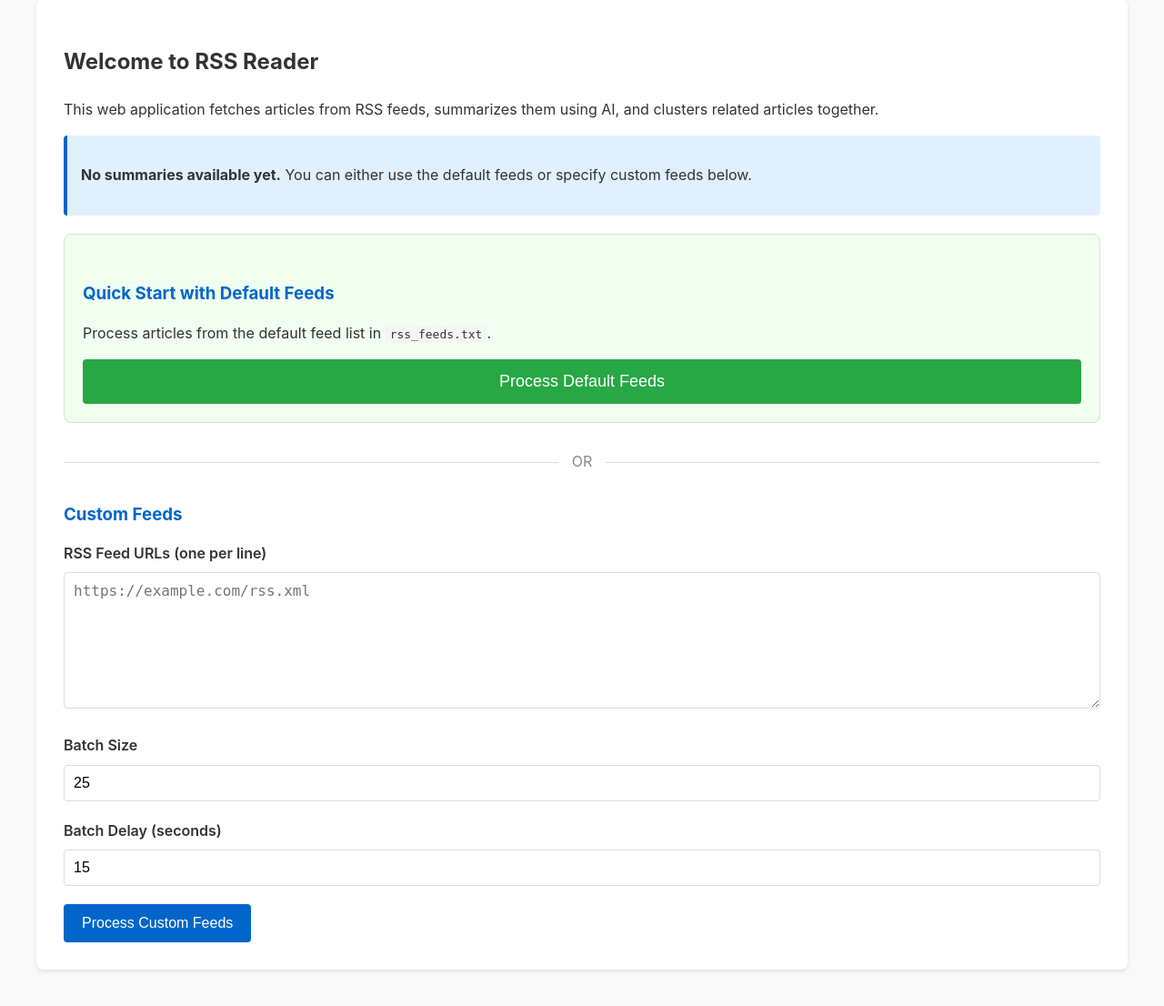
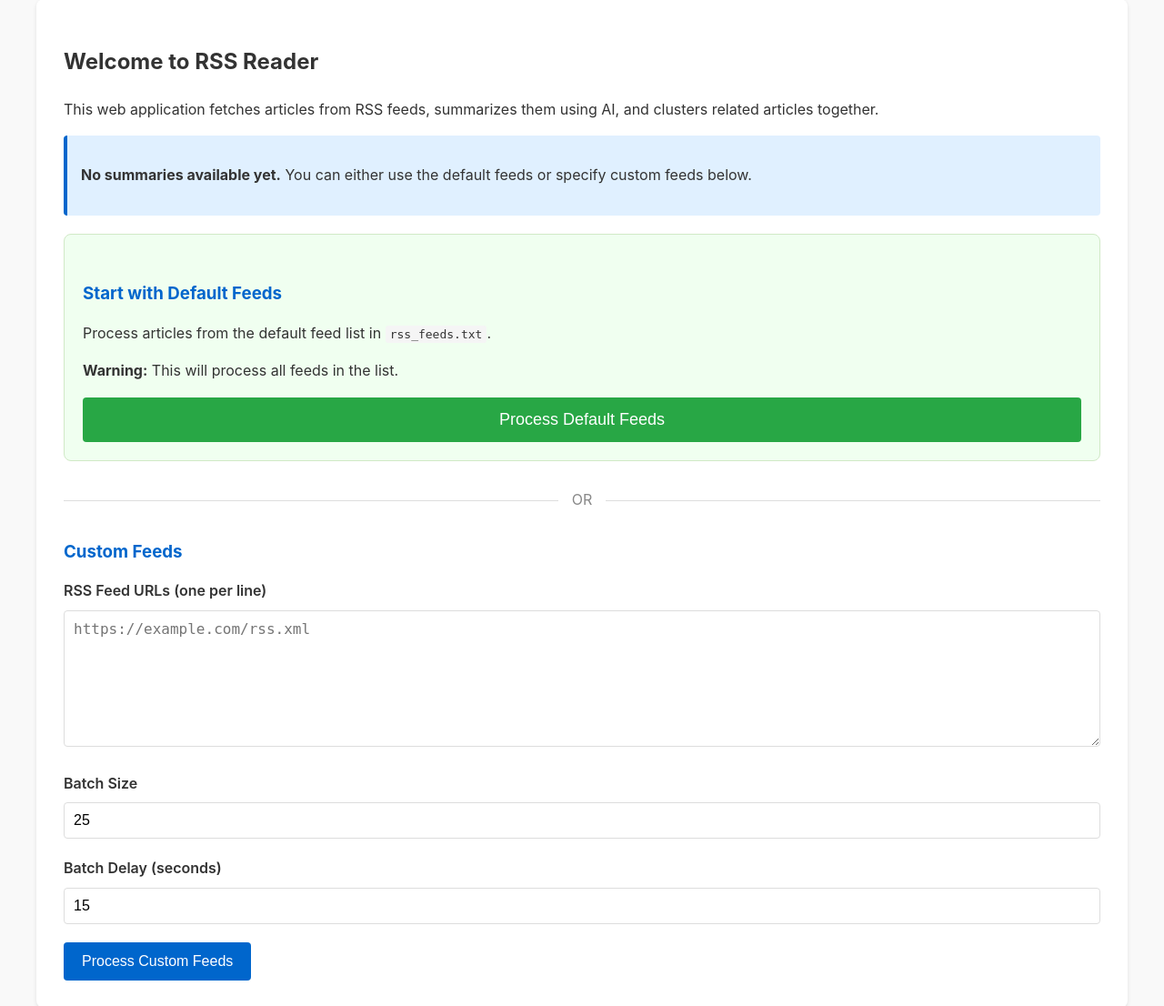
Before and after one commit to tcarmody/rss-reader, a Flask app: page / in a window 1280 px wide. Shown: the part 147-1253 px from the top of the page at 91% size. Run offline with Flask 2, Linux system fonts and the light colour scheme; parts of the project's set-up code (start-up, migrations or seed data) failed here and were passed over.

Commit message:
Modified welcome template

```diff
--- a/templates/welcome.html
+++ b/templates/welcome.html
@@ -149,8 +149,9 @@
 
             {% if has_default_feeds %}
             <div class="default-feeds-section">
-                <h3>Quick Start with Default Feeds</h3>
+                <h3>Start with Default Feeds</h3>
                 <p>Process articles from the default feed list in <code>rss_feeds.txt</code>.</p>
+                <p><strong>Warning:</strong> This will process all feeds in the list.</p>
                 <form action="/refresh" method="post">
                     <input type="hidden" name="use_default" value="true">
                     <button type="submit" class="primary-button">Process Default Feeds</button>
```
